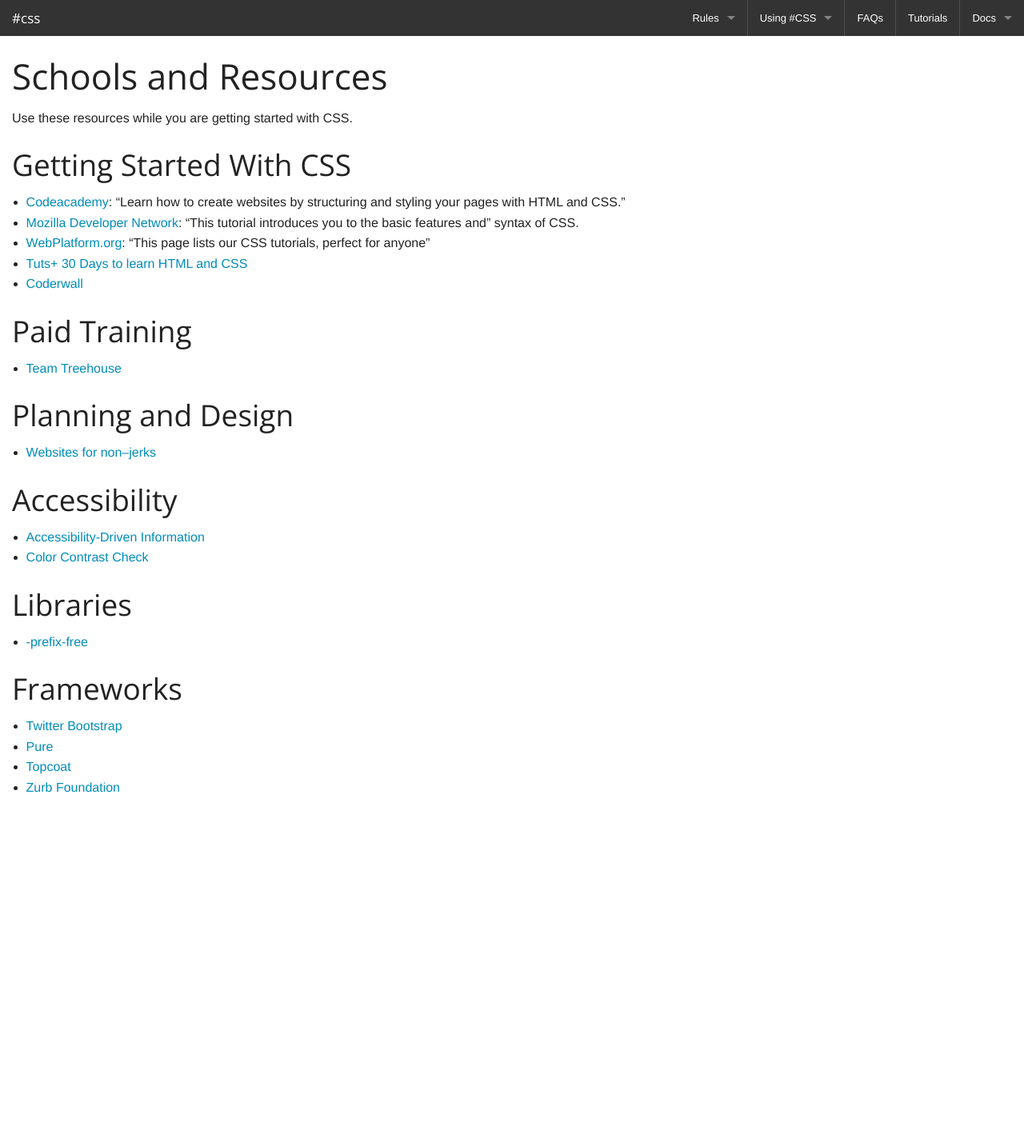
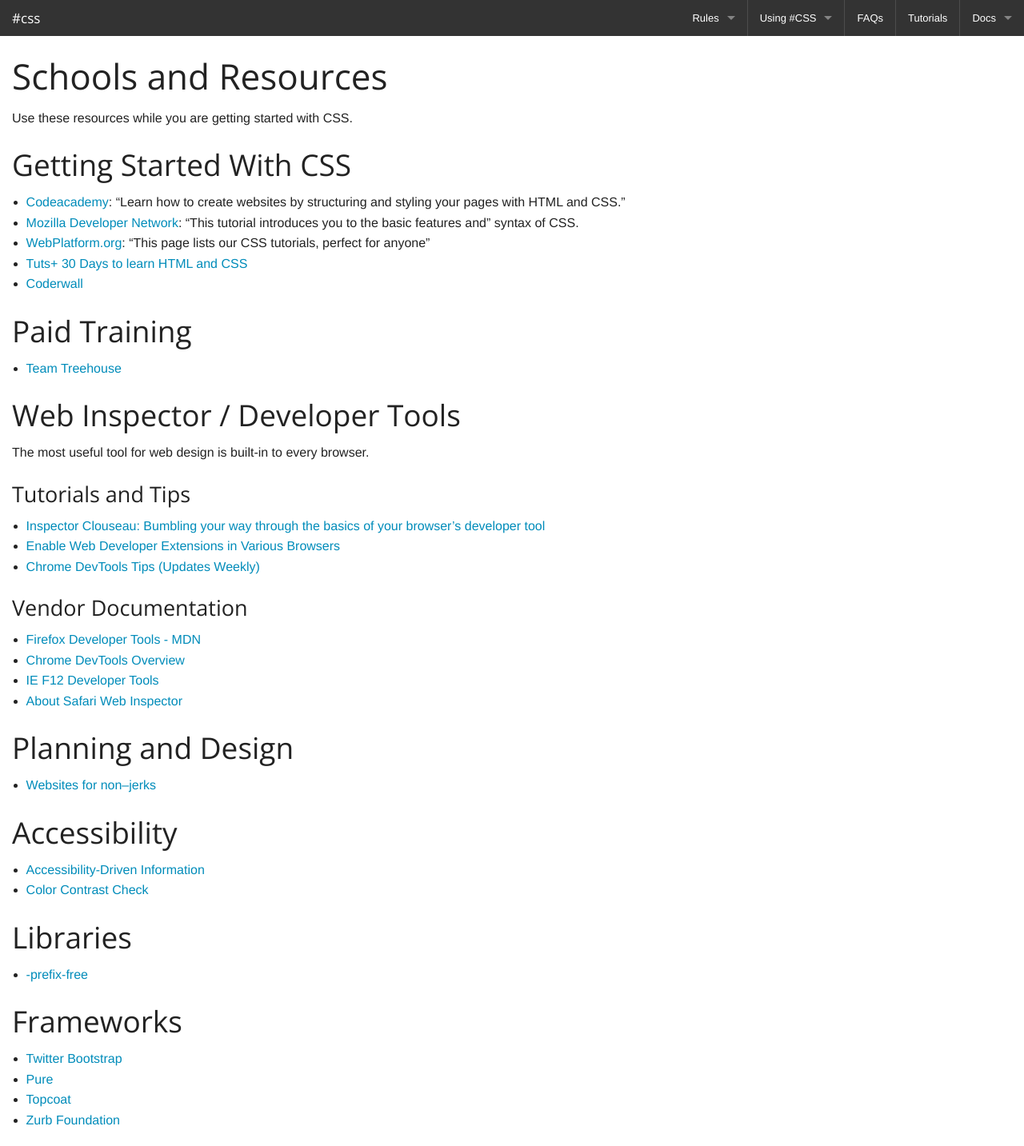
Before and after one commit to hashcss/hashcss.com, a Jekyll site: the page built from src/schools/index.md, in a window 1280 px wide. Shown: the whole page at 80% size. Built offline with Jekyll 4.4.1, drawn with Linux system fonts in a browser that asks for light colours; Markdown is read by kramdown in place of the engine named in the settings; before the commit the page ends 1017 px from its top, so only the background shows below that.

Commit message:
add links to info about browser developer tools
Fixes #25

```diff
--- a/src/schools/index.md
+++ b/src/schools/index.md
@@ -19,6 +19,23 @@
 
 * [Team Treehouse](http://teamtreehouse.com/)
 
+## Web Inspector / Developer Tools
+
+The most useful tool for web design is built-in to every browser.
+
+### Tutorials and Tips
+
+* [Inspector Clouseau: Bumbling your way through the basics of your browser's developer tool](http://articles.asmcbain.net/articles/inspector/)
+* [Enable Web Developer Extensions in Various Browsers](http://debugbrowser.com)
+* [Chrome DevTools Tips (Updates Weekly)](http://devtoolstips.com)
+
+### Vendor Documentation
+
+* [Firefox Developer Tools - MDN](https://developer.mozilla.org/en-US/docs/Tools)
+* [Chrome DevTools Overview](https://developer.chrome.com/devtools)
+* [IE F12 Developer Tools](http://msdn.microsoft.com/library/ie/bg182326(v=vs.85))
+* [About Safari Web Inspector](https://developer.apple.com/library/safari/documentation/AppleApplications/Conceptual/Safari_Developer_Guide/Introduction/Introduction.html)
+
 ## Planning and Design
 
 * [Websites for non–jerks](https://github.com/chriswrightdesign/websites-for-non-jerks)
```
